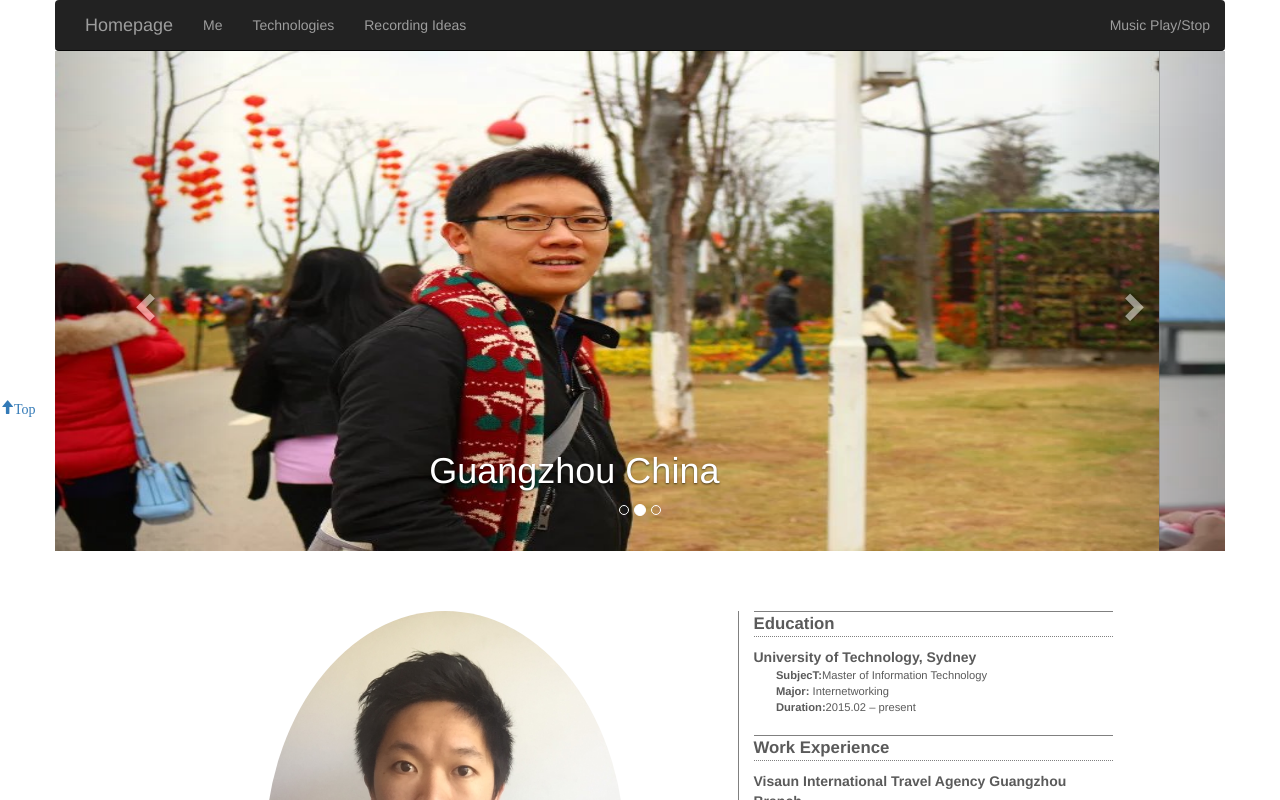
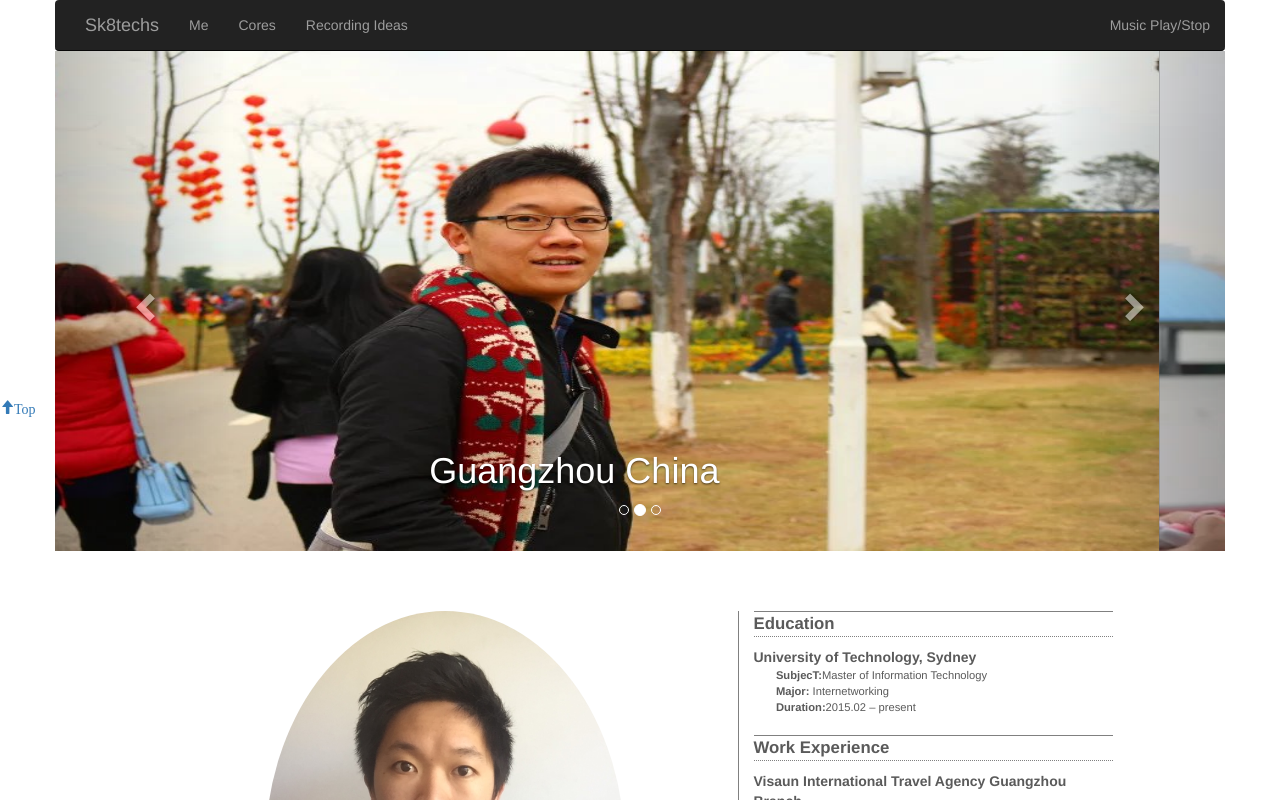
Before and after one commit to SK8-PTY-LTD/Kardy, a website: page index.html in a window 1280 px wide. Shown: the top 800 px of the page. Drawn offline with Linux system fonts and the light colour scheme.

Commit message:
update personal homepage draft

```diff
--- a/index.html
+++ b/index.html
@@ -23,12 +23,12 @@
                           <span class="icon-bar"></span>
                           <span class="icon-bar"></span>
                       </button>
-                      <a class="navbar-brand" href="#">Homepage</a>
+                      <a class="navbar-brand" href="http://www.sk8techs.com">Sk8techs</a>
                   </div>
                   <div id="navbar" class="navbar-collapse collapse">
                       <ul class="nav navbar-nav">
                           <li><a href="#me">Me</a></li>
-                          <li><a href="#technologies">Technologies</a></li>
+                          <li><a href="#technologies">Cores</a></li>
                           <li><a href="#recordingIdeas">Recording Ideas</a></li>
                       </ul>
                       <ul class="nav navbar-nav navbar-right">
```
